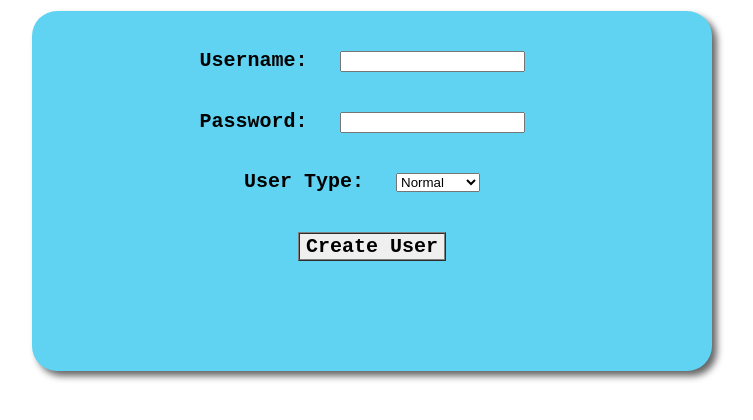
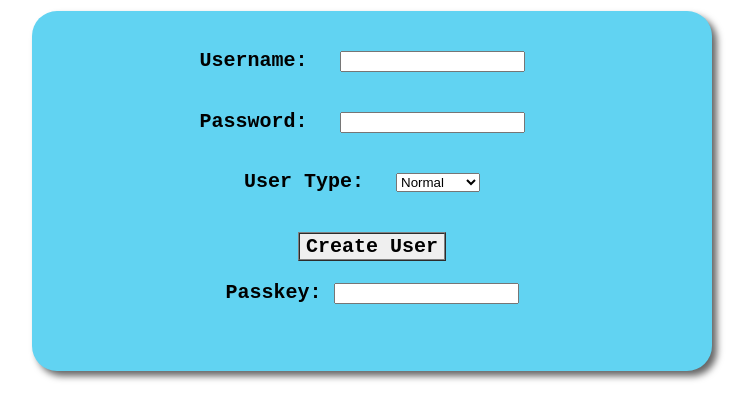
Before and after one commit to lekroee/cyberTRIP, a Flask app: page /create-user in a window 1280 px wide. Shown: the part 247-667 px from the top of the page, without its empty margins (288-1041 px from the left). Run offline with Flask 3, Linux system fonts and the light colour scheme.

Commit message:
added passkey required to create user

```diff
--- a/app.py
+++ b/app.py
@@ -5,15 +5,29 @@ import os
 from flask_bcrypt import Bcrypt
 from datetime import datetime
 from bson import json_util
-
-
+from flask import flash
+from datetime import datetime, timedelta
+import hashlib
+import requests
 from flask import session# for login sessions
 
 
 app = Flask(__name__)
 
+
 app.secret_key = os.urandom(24)
+
+# Session security settings, this keeps info in cookies safe
+app.config['SESSION_COOKIE_SECURE'] = True
+app.config['SESSION_COOKIE_HTTPONLY'] = True
+app.config['WTF_CSRF_ENABLED'] = True
+
+
 bcrypt = Bcrypt(app)#this is for encrypting login information with mongo
+
+# This global variable stores the timestamp of the last failed attempt and the number of failed attempts in the create user route.
+cooldown_info = {"last_attempt": None, "failed_attempts": 0}
+
 
 
 #this is to get the database search working with serializable
@@ -93,10 +107,43 @@ def create_user():
     # if session.get("user_type") != "superuser":
         # return "Access denied", 403
 
+    # This is for the wait time if a user tries to enter the wrong passkey too many times.
+    global cooldown_info
+    current_time = datetime.now()
+
+        # Check if the user is in cooldown period
+    if cooldown_info["last_attempt"] and (current_time - cooldown_info["last_attempt"]) < timedelta(minutes=10):
+        flash("Too many incorrect attempts. Please try again later.")
+        return redirect(url_for("homepage"))
+
+
     if request.method == "POST":
         username = request.form.get("username")
         password = bcrypt.generate_password_hash(request.form.get("password")).decode('utf-8')
         user_type = request.form.get("user_type")
+
+        #Chris added the passkey verification here
+        entered_passkey = request.form.get("passkey")
+        # salt to add to encrypted key
+        salt = "ravisethi"
+        correct_passkey_hash = hashlib.sha256(("team7csc436!!!" + salt).encode()).hexdigest()
+
+        entered_passkey_hash = hashlib.sha256((entered_passkey + salt).encode()).hexdigest()
+
+        if entered_passkey_hash != correct_passkey_hash:
+            cooldown_info["failed_attempts"] += 1
+            if cooldown_info["failed_attempts"] >= 10:
+                cooldown_info["last_attempt"] = current_time
+                flash("Too many incorrect attempts. Please try again later.")
+                return redirect(url_for("homepage"))
+            else:
+                flash("Incorrect passkey. Please try again.")
+                return redirect(url_for("create_user"))
+
+        # Reset failed attempts on successful passkey entry
+        cooldown_info["failed_attempts"] = 0
+        #end new passkeycode
+
         users_collection.insert_one({"username": username, "password": password, "type": user_type})#type is superuser or normal. This affects visibility
         print("User Created")
         return render_template("login.html"), 200
--- a/templates/create_user.html
+++ b/templates/create_user.html
@@ -5,6 +5,19 @@
     <link rel="stylesheet" type="text/css" href="{{ url_for('static', filename='css/login_signup_style.css') }}">
 </head>
 <body>
+
+	<!-- Display Flask flashed messages - This would be a warning about a wrong passkey -->
+    {% with messages = get_flashed_messages() %}
+      {% if messages %}
+        <ul class="flashed-messages">
+        {% for message in messages %}
+          <li>{{ message }}</li>
+        {% endfor %}
+        </ul>
+      {% endif %}
+    {% endwith %}
+
+
 
     <div id="navigation_bar">
         <h1 id="logo"> CyberTRIP </h1>
@@ -24,6 +37,12 @@
         <div>
             <input class="items" id="button" type="submit" value="Create User">
         </div>
+
+<!-- This should verify that it's us creating a new account -->
+ 	 <div class="form-group">
+                <label for="passkey">Passkey:</label>
+                <input type="text" id="passkey" name="passkey" required>
+          </div>
     </form>
 
 </body>
```
Also changed, not shown: templates/login.html (+12 -0 lines).
